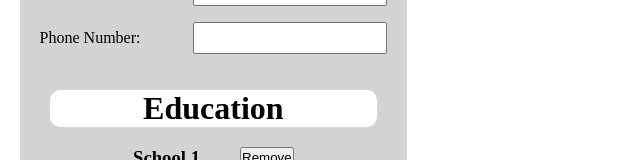
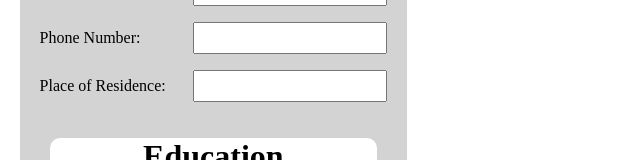
Before and after one commit to Kagemori/odin-cv-application, a React (Vite) app: page / in a window 1280 px wide. Shown: the part 236-396 px from the top of the page, without its empty margins (0-640 px from the left). Built offline with nearby package versions, Linux system fonts and the light colour scheme.

Commit message:
Add place of residence to information section

```diff
--- a/src/App.jsx
+++ b/src/App.jsx
@@ -11,7 +11,7 @@ const App = () => {
     return Date.now() + Math.random();
   }
 
-  const [formInfoData, setFormInfoData] = useState([{id: generateID(), infoName: "", infoEmail: "", infoPhone: ""}])
+  const [formInfoData, setFormInfoData] = useState([{id: generateID(), infoName: "", infoEmail: "", infoPhone: "", infoResidence: ""}])
   const [formSchoolData, setFormSchoolData] = useState([{id: generateID(), schoolname: "", schoolstudy: "", schoolstartdate: "", schoolenddate:""}]);
   const [formWorkData, setFormWorkData] = useState([{id: generateID(), workCompany: "", workTitle: "", workDesc: "", workStartDate:"", workEndDate:""}]);
 
--- a/src/form/Information.jsx
+++ b/src/form/Information.jsx
@@ -15,6 +15,10 @@ const Information = ({data,setData}) => {
                 <label htmlFor="phone">Phone Number: </label>
                 <input type="tel" id="phone" name="phone" value={data.infoPhone} onChange={(e) => setData({...data, infoPhone: e.target.value})} required />
             </div>
+            <div className="form-info-input">
+                <label htmlFor="residence">Place of Residence: </label>
+                <input type="text" id="residence" name="residence" value={data.infoResidence} onChange={(e) => setData({...data, infoResidence: e.target.value})} required />
+            </div>
         </div>
         </>
     )
```
